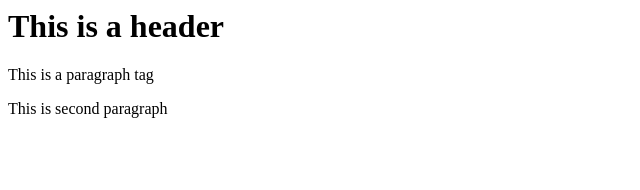
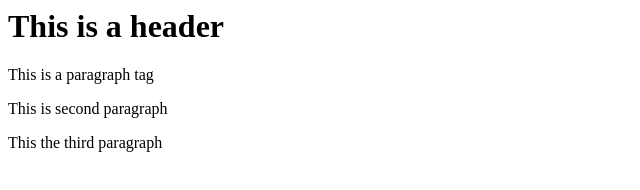
Before and after one commit to pmorwekar/git-test, a website: page index.html in a window 1280 px wide. Shown: the whole page, without its empty margins (0-640 px from the left). Drawn offline with Linux system fonts and the light colour scheme.

Commit message:
fourth commit

```diff
--- a/index.html
+++ b/index.html
@@ -1,11 +1,10 @@
 <html>
+  <head></head>
 
-<head></head>
-
-<body>
+  <body>
     <h1>This is a header</h1>
     <p>This is a paragraph tag</p>
     <p>This is second paragraph</p>
-</body>
-
+    <p>This the third paragraph</p>
+  </body>
 </html>
```
Also changed, not shown: package.json (added, +24 -0 lines), 2 other files.
